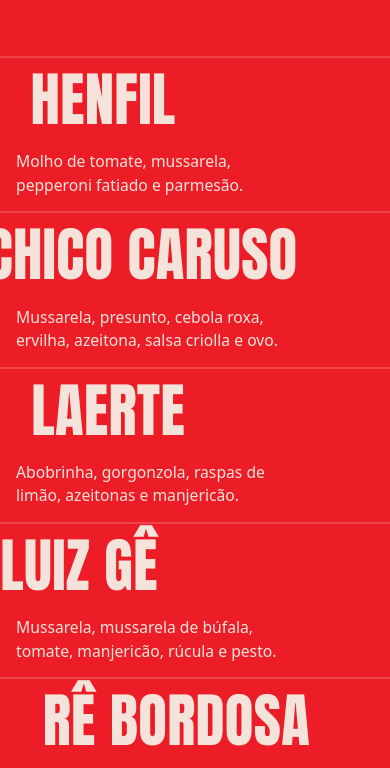
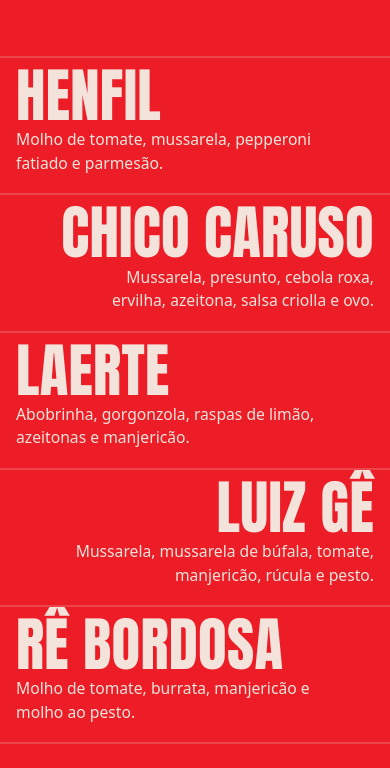
Before and after one commit to Twyck/riviera-preview, a website built with Vite: page index.html in a window 390 px wide. Shown: the part 8273-9041 px from the top of the page. Built offline with nearby package versions, Linux system fonts and the light colour scheme; some packages are replaced by stand-ins of ours.

Commit message:
Responsividade: nomes das pizzas nunca saem da tela nem cobrem a descrição
- Descrição abaixo do nome; o nome desliza só para dentro, até o espaço
  livre medido de cada linha
- Rótulos com largura do próprio texto (o cartum não cobre mais o rótulo)

Co-Authored-By: Claude Opus 5.5 <noreply@anthropic.com>

```diff
--- a/src/main.js
+++ b/src/main.js
@@ -287,10 +287,18 @@ function choreography() {
       gsap.fromTo(el, { rotate: i % 2 ? 12 : -12 }, { rotate: i % 2 ? 4 : -4, ease: 'none', scrollTrigger: { trigger: el, start: 'top bottom', end: 'center center', scrub: true } })
     })
 
-    /* Pizzas: os nomes deslizam em sentidos alternados */
-    $$('.pizza').forEach((row) => {
-      const dir = Number(row.dataset.dir)
-      gsap.fromTo($('.pizza__name', row), { xPercent: dir * -10 }, { xPercent: dir * 10, ease: 'none', scrollTrigger: { trigger: row, start: 'top bottom', end: 'bottom top', scrub: true } })
+    /* Pizzas: os nomes deslizam para dentro, só até o limite do espaço livre da linha */
+    $$('.pizza').forEach((row, i) => {
+      const name = $('.pizza__name', row)
+      const room = () => {
+        const pad = parseFloat(getComputedStyle(row).paddingLeft) * 2
+        return Math.max(0, Math.min(row.clientWidth - pad - name.scrollWidth, window.innerWidth * 0.14))
+      }
+      const sign = i % 2 === 0 ? 1 : -1 // linhas alinhadas à esquerda vão para a direita, e vice-versa
+      gsap.fromTo(name, { x: 0 }, {
+        x: () => sign * room(), ease: 'none',
+        scrollTrigger: { trigger: row, start: 'top bottom', end: 'bottom top', scrub: true, invalidateOnRefresh: true },
+      })
     })
 
     /* Relógio gigante entra subindo */
--- a/src/styles.css
+++ b/src/styles.css
@@ -81,6 +81,7 @@ address { font-style: normal; }
 .serif { font-family: var(--serif); font-weight: 400; text-transform: none; letter-spacing: -0.01em; }
 .display .serif { font-style: italic; letter-spacing: -0.015em; }
 .label {
+  width: fit-content;
   font-family: var(--sans);
   font-size: 0.74rem; font-weight: 700;
   letter-spacing: 0.18em; text-transform: uppercase;
@@ -365,23 +366,22 @@ address { font-style: normal; }
 .pizzas__list { position: relative; z-index: 2; border-top: 2px solid var(--line-paper); }
 .pizza {
   position: relative;
-  display: flex; align-items: center; gap: 24px; flex-wrap: wrap;
-  padding: 8px var(--gutter);
+  display: flex; flex-direction: column; align-items: flex-start; gap: 6px;
+  padding: 10px var(--gutter) 18px;
   border-bottom: 2px solid var(--line-paper);
+  overflow: hidden; /* o nome desliza só dentro da própria linha */
 }
-.pizza__name { font-size: clamp(3.6rem, 1rem + 11vw, 13rem); line-height: 0.92; white-space: nowrap; transition: color 0.3s, -webkit-text-stroke-color 0.3s; }
-.pizza__desc { max-width: 30ch; font-size: 0.98rem; color: var(--paper); }
-.pizza:nth-child(even) { justify-content: flex-end; }
-.pizza:nth-child(even) .pizza__desc { order: -1; text-align: right; }
+/* Limitado pela largura: o nome mais longo sempre cabe na tela */
+.pizza__name { font-size: min(13rem, 1rem + 11vw); line-height: 0.92; white-space: nowrap; max-width: 100%; transition: color 0.3s, -webkit-text-stroke-color 0.3s; }
+.pizza__desc { max-width: 34ch; font-size: 0.98rem; color: var(--paper); }
+.pizza:nth-child(even) { align-items: flex-end; }
+.pizza:nth-child(even) .pizza__desc { text-align: right; }
 @media (hover: hover) and (min-width: 1024px) {
   .pizza__name { color: var(--paper); }
   .pizza:hover .pizza__name { color: transparent; -webkit-text-stroke: 2px var(--paper); }
 }
 .pizzas__hand { position: absolute; z-index: 3; right: -2vw; top: 18%; width: clamp(220px, 30vw, 520px); pointer-events: none; filter: drop-shadow(0 20px 30px rgba(60, 0, 0, 0.3)); }
 @media (max-width: 767px) {
-  .pizza { padding-block: 14px; }
-  .pizza:nth-child(even) .pizza__desc { order: 0; text-align: left; }
-  .pizza:nth-child(even) { justify-content: flex-start; }
   .pizzas__hand { top: auto; bottom: 0; width: 58vw; }
 }
 
```
